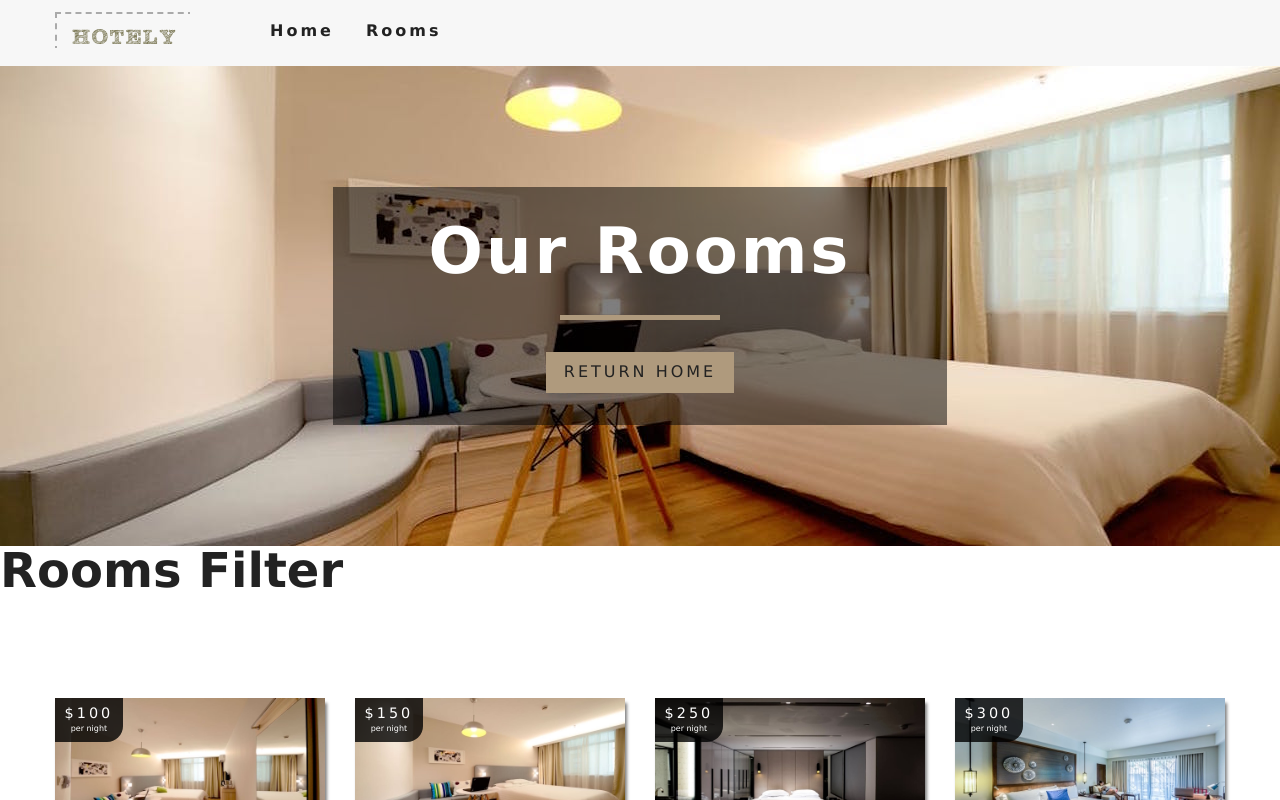
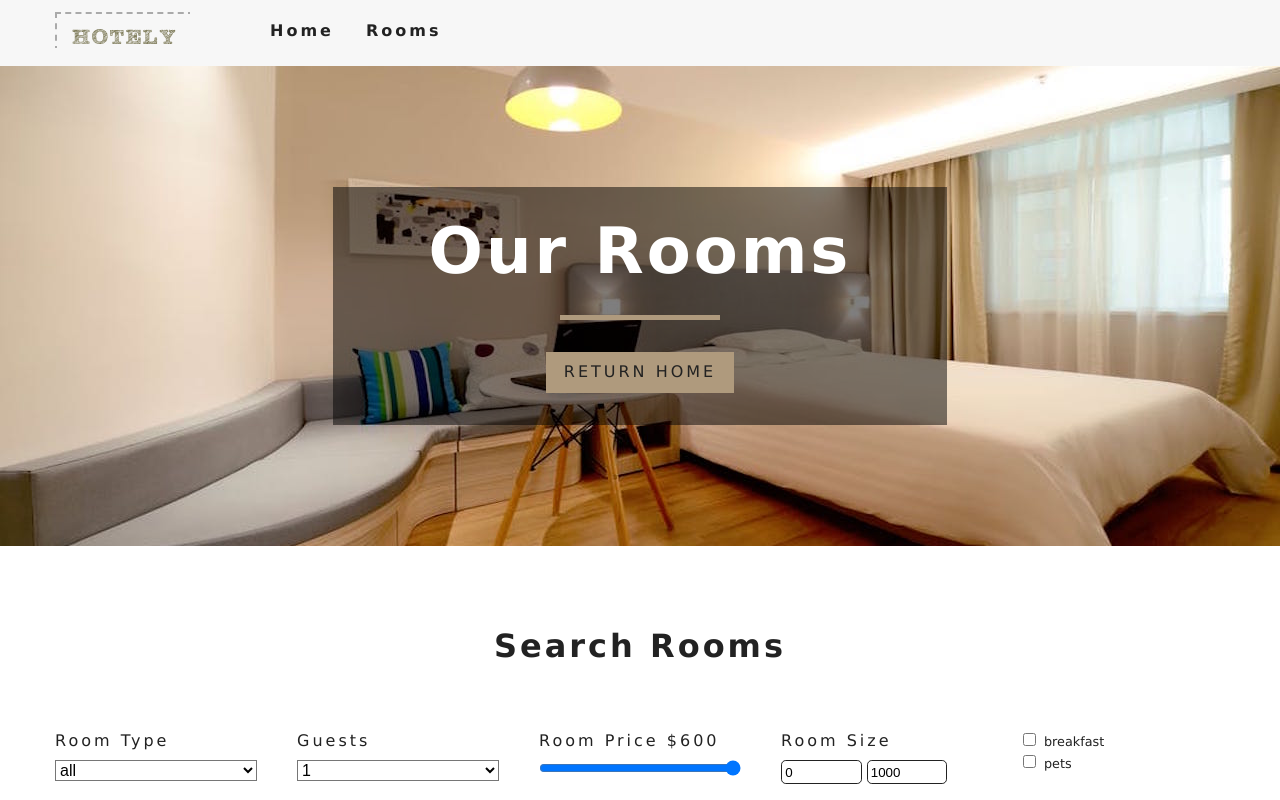
Before and after one commit to monsterkosh/hotely, a React (Create React App) app: page /rooms in a window 1280 px wide. Shown: the top 800 px of the page. Built offline with nearby package versions, Linux system fonts and the light colour scheme.

Commit message:
room filters

```diff
--- a/src/components/RoomFilter.js
+++ b/src/components/RoomFilter.js
@@ -1,9 +1,141 @@
 import React from 'react';
+import { useContext } from 'react';
+import { RoomContext } from '../context';
+import Title from '../components/Title';
 
-export default function RoomFilter() {
+const getUnique = (items, value) => {
+  return [...new Set(items.map((item) => item[value]))];
+};
+
+export default function RoomFilter({ rooms }) {
+  const context = useContext(RoomContext);
+  const {
+    handleChange,
+    type,
+    capacity,
+    price,
+    minPrice,
+    maxPrice,
+    minSize,
+    maxSize,
+    breakfast,
+    pets,
+  } = context;
+
+  let types = getUnique(rooms, 'type');
+  types = ['all', ...types];
+  types = types.map((item, index) => {
+    return (
+      <option value={item} key={index}>
+        {item}
+      </option>
+    );
+  });
+
+  let people = getUnique(rooms, 'capacity');
+  people = people.map((item, index) => {
+    return (
+      <option key={index} value={item}>
+        {item}
+      </option>
+    );
+  });
+
   return (
-    <div>
-      <h1>Rooms Filter</h1>
-    </div>
+    <section className='filter-container'>
+      <Title title='search rooms' />
+      <form className='filter-form'>
+        {/* select type */}
+        <div className='form-group'>
+          <label htmlFor='type'>room type</label>
+          <select
+            name='type'
+            id='type'
+            value={type}
+            className='form-control'
+            onChange={handleChange}
+          >
+            {types}
+          </select>
+        </div>
+        {/* end select type */}
+        {/* select guests */}
+        <div className='form-group'>
+          <label htmlFor='capacity'>Guests</label>
+          <select
+            name='capacity'
+            id='capacity'
+            value={capacity}
+            className='form-control'
+            onChange={handleChange}
+          >
+            {people}
+          </select>
+        </div>
+        {/* end guests type */}
+        {/* room price */}
+        <div className='form-group'>
+          <label htmlFor='price'>room price ${price}</label>
+          <input
+            type='range'
+            name='price'
+            min={minPrice}
+            max={maxPrice}
+            id='price'
+            value={price}
+            onChange={handleChange}
+            className='form-control'
+          />
+        </div>
+        {/* end room price */}
+        {/* room size */}
+        <div className='form-group'>
+          <label htmlFor='size'>room size</label>
+          <div className='size-inputs'>
+            <input
+              type='number'
+              name='minSize'
+              id='size'
+              value={minSize}
+              onChange={handleChange}
+              className='size-input'
+            />
+            <input
+              type='number'
+              name='maxSize'
+              id='size'
+              value={maxSize}
+              onChange={handleChange}
+              className='size-input'
+            />
+          </div>
+        </div>
+        {/* end room size */}
+        {/* extras */}
+        <div className='group-form'>
+          <div className='single-extra'>
+            <input
+              type='checkbox'
+              name='breakfast'
+              id='breakfast'
+              checked={breakfast}
+              onChange={handleChange}
+            />
+            <label htmlFor='breakfast'>breakfast</label>
+          </div>
+          <div className='single-extra'>
+            <input
+              type='checkbox'
+              name='pets'
+              id='pets'
+              checked={pets}
+              onChange={handleChange}
+            />
+            <label htmlFor='pets'>pets</label>
+          </div>
+        </div>
+        {/* end extras */}
+      </form>
+    </section>
   );
 }
--- a/src/context.js
+++ b/src/context.js
@@ -1,3 +1,4 @@
+// @ts-nocheck
 import React, { Component } from 'react';
 import items from './data';
 
@@ -57,13 +58,59 @@
   };
 
   handleChange = (event) => {
-    const type = event.target.type;
+    const target = event.target;
+    const value = target.type === 'checkbox' ? target.checked : target.value;
     const name = event.target.name;
-    const value = event.target.value;
+    this.setState(
+      {
+        [name]: value,
+      },
+      this.filterRooms
+    );
   };
 
   filterRooms = () => {
-    console.log('filter rooms function');
+    let { rooms, type, capacity, price, minSize, maxSize, breakfast, pets } =
+      this.state;
+    // all the rooms
+    let tempRooms = [...rooms];
+
+    // transform value
+    capacity = parseInt(capacity);
+    price = parseInt(price);
+
+    // filter by type
+    if (type !== 'all') {
+      tempRooms = tempRooms.filter((room) => room.type === type);
+    }
+
+    // filter by price
+    tempRooms = tempRooms.filter((room) => room.price <= price);
+
+    // filter by capacity
+    if (capacity !== 1) {
+      tempRooms = tempRooms.filter((room) => room.capacity >= capacity);
+    }
+
+    // filter by size
+    tempRooms = tempRooms.filter(
+      (room) => room.size >= minSize && room.size <= maxSize
+    );
+
+    // filter by breakfast
+    if (breakfast) {
+      tempRooms = tempRooms.filter((room) => room.breakfast === true);
+    }
+
+    // filter by pets
+    if (pets) {
+      tempRooms = tempRooms.filter((room) => room.pets === true);
+    }
+
+    // change state
+    this.setState({
+      sortedRooms: tempRooms,
+    });
   };
 
   render() {
```
